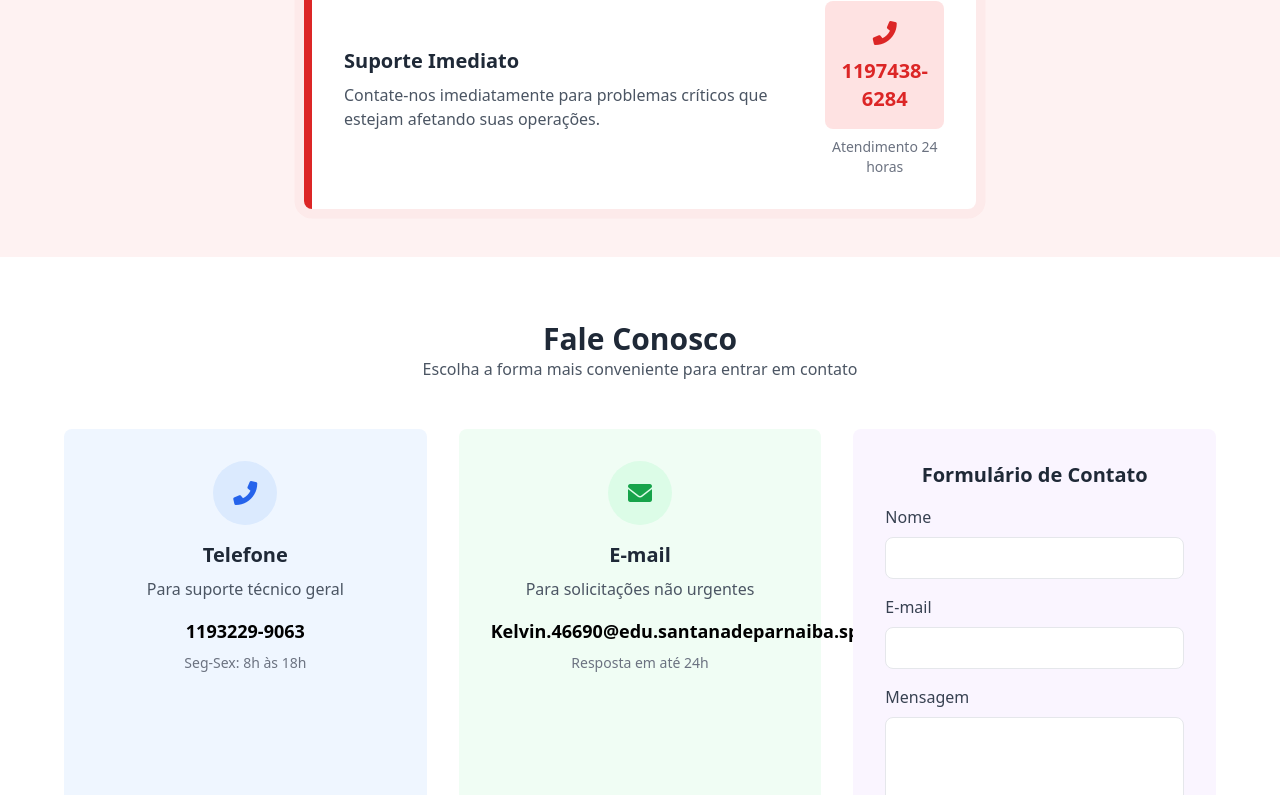
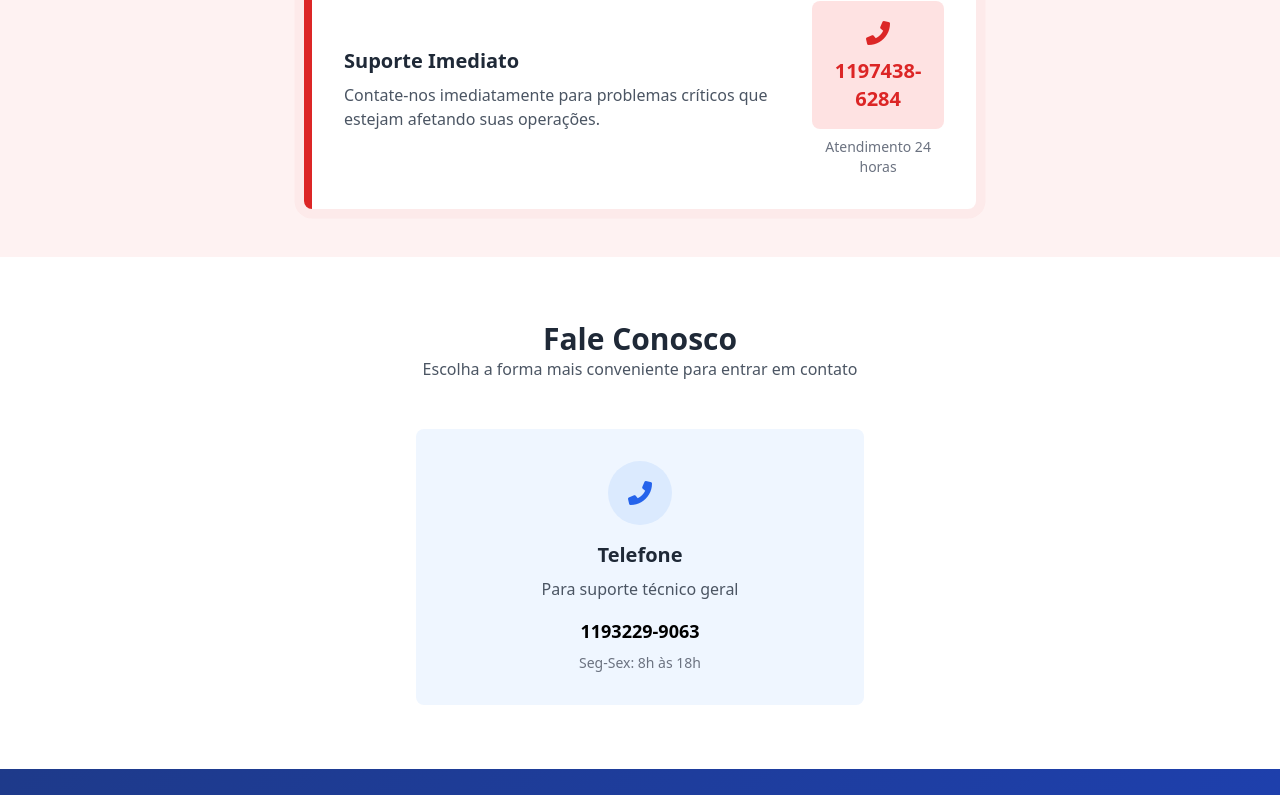
Before and after one commit to kelvin001-cpu/Suport-conect, a plain HTML site: page index.html in a window 1280 px wide. Shown: the part 703-1498 px from the top of the page. Drawn offline with nearby package versions, Linux system fonts and the light colour scheme.

Commit message:
Atualizar o index.html

```diff
--- a/index.html
+++ b/index.html
@@ -72,7 +72,7 @@
                         <div class="text-center">
                             <div class="bg-red-100 p-4 rounded-lg">
                                 <i class="fas fa-phone-alt text-red-600 text-2xl mb-2"></i>
-                                <p class="text-xl font-bold text-red-600">1197438-6284</p>
+                                <a href="tel:+5511974386284" class="text-xl font-bold text-red-600 hover:text-red-700">1197438-6284</a>
                             </div>
                             <p class="text-sm text-gray-500 mt-2">Atendimento 24 horas</p>
                         </div>
@@ -89,7 +89,7 @@
                 <h2 class="text-2xl md:text-3xl font-bold text-gray-800">Fale Conosco</h2>
                 <p class="text-gray-600">Escolha a forma mais conveniente para entrar em contato</p>
             </div>
-            <div class="grid md:grid-cols-3 gap-8 max-w-6xl mx-auto">
+            <div class="grid md:grid-cols-1 gap-8 max-w-md mx-auto">
                 <!-- Phone -->
                 <div class="bg-blue-50 rounded-lg p-8 text-center">
                     <div class="bg-blue-100 w-16 h-16 mx-auto rounded-full flex items-center justify-center mb-4">
@@ -97,39 +97,8 @@
                     </div>
                     <h3 class="text-xl font-bold text-gray-800 mb-2">Telefone</h3>
                     <p class="text-gray-600 mb-4">Para suporte técnico geral</p>
-                    <p class="text-lg font-semibold">1193229-9063</p>
+                    <a href="https://wa.me/5511932299063" target="_blank" class="text-lg font-semibold hover:text-blue-700">1193229-9063</a>
                     <p class="text-sm text-gray-500 mt-2">Seg-Sex: 8h às 18h</p>
-                </div>
-
-                <!-- Email -->
-                <div class="bg-green-50 rounded-lg p-8 text-center">
-                    <div class="bg-green-100 w-16 h-16 mx-auto rounded-full flex items-center justify-center mb-4">
-                        <i class="fas fa-envelope text-green-600 text-2xl"></i>
-                    </div>
-                    <h3 class="text-xl font-bold text-gray-800 mb-2">E-mail</h3>
-                    <p class="text-gray-600 mb-4">Para solicitações não urgentes</p>
-                    <p class="text-lg font-semibold">Kelvin.46690@edu.santanadeparnaiba.sp.gov.br</p>
-                    <p class="text-sm text-gray-500 mt-2">Resposta em até 24h</p>
-                </div>
-
-                <!-- Form -->
-                <div class="bg-purple-50 rounded-lg p-8">
-                    <h3 class="text-xl font-bold text-gray-800 mb-4 text-center">Formulário de Contato</h3>
-                    <form>
-                        <div class="mb-4">
-                            <label for="name" class="block text-gray-700 mb-2">Nome</label>
-                            <input type="text" id="name" class="w-full px-4 py-2 border rounded-lg focus:outline-none focus:ring-2 focus:ring-blue-500">
-                        </div>
-                        <div class="mb-4">
-                            <label for="email" class="block text-gray-700 mb-2">E-mail</label>
-                            <input type="email" id="email" class="w-full px-4 py-2 border rounded-lg focus:outline-none focus:ring-2 focus:ring-blue-500">
-                        </div>
-                        <div class="mb-4">
-                            <label for="message" class="block text-gray-700 mb-2">Mensagem</label>
-                            <textarea id="message" rows="3" class="w-full px-4 py-2 border rounded-lg focus:outline-none focus:ring-2 focus:ring-blue-500"></textarea>
-                        </div>
-                        <button type="submit" class="w-full bg-blue-600 hover:bg-blue-700 text-white py-2 rounded-lg">Enviar Mensagem</button>
-                    </form>
                 </div>
             </div>
         </div>
@@ -149,14 +118,5 @@
             </div>
         </div>
     </footer>
-
-    <script>
-        // Simple form handling
-        document.querySelector('form').addEventListener('submit', function(e) {
-            e.preventDefault();
-            alert('Mensagem enviada com sucesso! Entraremos em contato em breve.');
-            this.reset();
-        });
-    </script>
 </body>
 </html>
```
